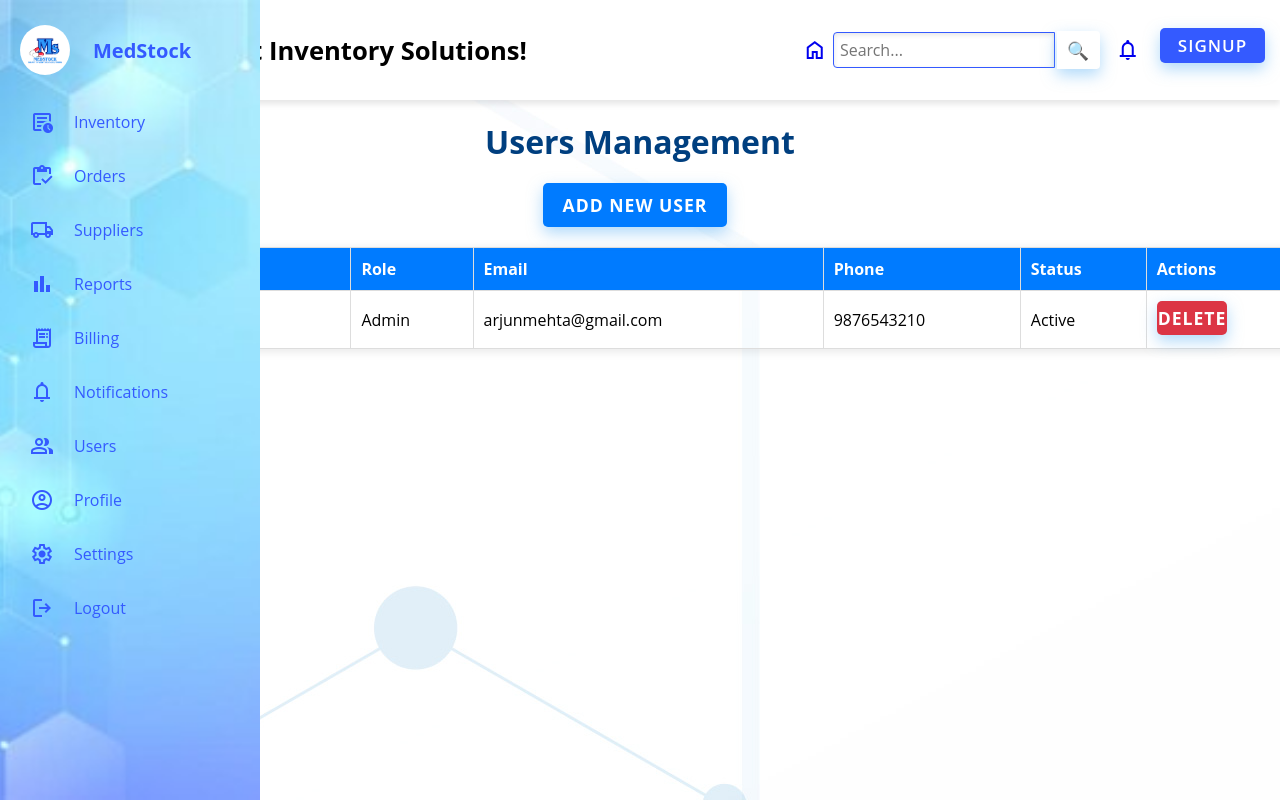
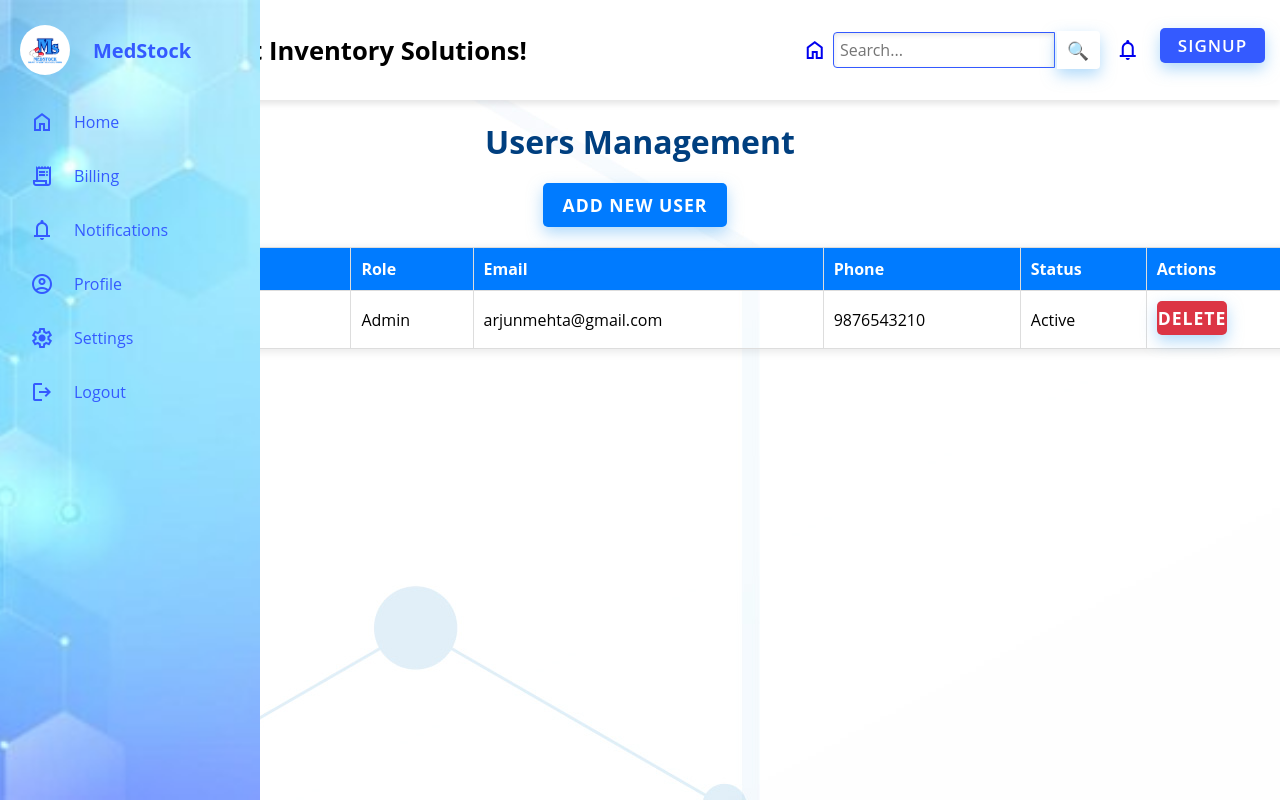
Before and after one commit to dnm10/New-MedStock, a React (Create React App) app in the folder medstock-app/: page /Users in a window 1280 px wide. Shown: the top 800 px of the page. Built offline with nearby package versions, Linux system fonts and the light colour scheme.

Commit message:
User role

```diff
--- a/medstock-app/src/App.js
+++ b/medstock-app/src/App.js
@@ -1,6 +1,6 @@
 import React from 'react';
 import Header from './Components/Header';
-import Notifications from "./Components/Notifications";
+import Notifications from './Components/Notifications';
 import FormPopup from './Components/FormPopup';
 import Sidebar from './Components/Sidebar';
 import Home from './Components/Home/Home';
@@ -14,28 +14,27 @@ import AuthForm from './Components/AuthForm';
 import ContactUs from './Components/Home/ContactUs';
 import './App.css';
 
-
 import {
   BrowserRouter as Router,
   Routes,
   Route,
   useLocation,
-} from "react-router-dom";
-
+} from 'react-router-dom';
+import { RoleProvider } from './Components/RoleContext';
 
 
 const Layout = ({ children }) => {
   const location = useLocation();
-  const hideLayout = location.pathname === '/' || location.pathname === '/Signup'; // Hide for Login & Signup
+  const isAuthPage = location.pathname === '/' || location.pathname === '/Signup';
 
   return (
     <>
-      {!hideLayout && <Header />}
+      {!isAuthPage && <Header />}
       <div className="AppContainer">
-        {!hideLayout && <Sidebar />}
+        {!isAuthPage && <Sidebar />}
         <main>{children}</main>
       </div>
-      {!hideLayout && <FormPopup />}
+      {!isAuthPage && <FormPopup />}
     </>
   );
 };
@@ -43,23 +42,29 @@ const Layout = ({ children }) => {
 function App() {
   return (
     <div className="App">
+      <RoleProvider>
         <Router>
           <Layout>
             <Routes>
-            <Route path='/' element={<AuthForm />} />      {/* Login */}
-            <Route path="/Signup" element={<AuthForm />} /> {/* Signup */}
+
+              <Route path="/" element={<AuthForm />} />
+              <Route path="/Signup" element={<AuthForm />} />
+
+
               <Route path="/Home" element={<Home />} />
-            <Route path="/Home/ContactUs" element={<ContactUs/>} />
+              <Route path="/Home/ContactUs" element={<ContactUs />} />
               <Route path="/Notifications" element={<Notifications />} />
-            <Route exact path="/Inventory" element={<Inventory />} />
+              <Route path="/Inventory" element={<Inventory />} />
               <Route path="/Billing" element={<Billing />} />
               <Route path="/Orders" element={<Orders />} />
               <Route path="/Supplier" element={<Supplier />} />
               <Route path="/Users" element={<Users />} />
               <Route path="/Reports" element={<Reports />} />
+
             </Routes>
           </Layout>
         </Router>
+      </RoleProvider>
     </div>
   );
 }
--- a/medstock-app/src/Components/AuthForm.js
+++ b/medstock-app/src/Components/AuthForm.js
@@ -2,14 +2,17 @@ import React, { useState } from 'react';
 import styles from './AuthForm.module.css';
 import mslogo from '../Assets/mslogo.png';
 import { useNavigate } from 'react-router-dom';
+import { useRole } from './RoleContext';
 
 const AuthForm = () => {
-  const navigate = useNavigate(); // ✅ React Router navigation
+  const navigate = useNavigate();
+  const { setRole } = useRole();
+
   const [isLogin, setIsLogin] = useState(true);
   const [formData, setFormData] = useState({
-    email: 'medstock@gmail.com',
-    password: 'medstock',
-    confirmPassword: 'medstock',
+    email: '',
+    password: '',
+    confirmPassword: '',
     role: 'Admin',
   });
 
@@ -19,6 +22,7 @@ const AuthForm = () => {
 
   const handleSubmit = async (e) => {
     e.preventDefault();
+
     if (!isLogin && formData.password !== formData.confirmPassword) {
       alert('Passwords do not match!');
       return;
@@ -44,7 +48,15 @@ const AuthForm = () => {
 
       if (response.ok) {
         alert(`${isLogin ? 'Login' : 'Signup'} Successful`);
-        navigate('/Home'); // ✅ Redirect using React Router
+
+        setRole(formData.role); // Set role in context
+
+        // Redirect based on role
+        if (formData.role === 'Admin') {
+          navigate('/Home');
+        } else if (formData.role === 'User') {
+          navigate('/Home'); // Same path, but Sidebar will change based on role
+        }
       } else {
         alert(result.message || `${isLogin ? 'Login' : 'Signup'} Failed`);
       }
@@ -110,7 +122,8 @@ const AuthForm = () => {
                   value="Admin"
                   checked={formData.role === 'Admin'}
                   onChange={handleChange}
-                /> Admin
+                />{' '}
+                Admin
               </label>
               <label>
                 <input
@@ -119,7 +132,8 @@ const AuthForm = () => {
                   value="User"
                   checked={formData.role === 'User'}
                   onChange={handleChange}
-                /> User
+                />{' '}
+                User
               </label>
             </div>
 
--- /dev/null
+++ b/medstock-app/src/Components/RoleContext.js
@@ -0,0 +1,15 @@
+import { createContext, useContext, useState } from 'react';
+
+const RoleContext = createContext();
+
+export const RoleProvider = ({ children }) => {
+  const [role, setRole] = useState(null); // Admin or User
+
+  return (
+    <RoleContext.Provider value={{ role, setRole }}>
+      {children}
+    </RoleContext.Provider>
+  );
+};
+
+export const useRole = () => useContext(RoleContext);
--- a/medstock-app/src/Components/Sidebar.js
+++ b/medstock-app/src/Components/Sidebar.js
@@ -1,11 +1,13 @@
-import React, {useState} from 'react';
+import React, { useState } from 'react';
 import '../App.css';
 import './Sidebar.css';
 import mslogo from '../Assets/mslogo.png';
 import { Link } from 'react-router-dom';
+import { useRole } from './RoleContext';
 
 function Sidebar() {
   const [isExpanded, setIsExpanded] = useState(false);
+  const { role } = useRole();
 
   const handleMouseEnter = () => {
     setIsExpanded(true);
@@ -18,34 +20,89 @@ function Sidebar() {
   };
 
   return (
-    <aside className={`sidebar ${isExpanded ? 'expanded' : ''}`}
-    onMouseEnter={handleMouseEnter} onMouseLeave={handleMouseLeave}>
+    <aside
+      className={`sidebar ${isExpanded ? 'expanded' : ''}`}
+      onMouseEnter={handleMouseEnter}
+      onMouseLeave={handleMouseLeave}
+    >
       <div className="sidebar-header">
-        <img src={mslogo} alt="mslogo" />
-        <h2><b>MedStock</b></h2>
+        <img src={mslogo} alt="MedStock Logo" />
+        <h2>
+          <b>MedStock</b>
+        </h2>
       </div>
       <ul className="sidebar-links">
-        <li><Link to="/Inventory"><span className="material-symbols-outlined">overview</span>Inventory</Link></li>
+        <li>
+          <Link to="/Home">
+            <span className="material-symbols-outlined">home</span>Home
+          </Link>
+        </li>
 
+        {/* Admin-Only Links */}
+        {role === 'Admin' && (
+          <>
+            <li>
+              <Link to="/Inventory">
+                <span className="material-symbols-outlined">inventory_2</span>Inventory
+              </Link>
+            </li>
 
+            <li>
+              <Link to="/Orders">
+                <span className="material-symbols-outlined">list_alt</span>Orders
+              </Link>
+            </li>
 
-        <li><Link to="/Orders"><span className="material-symbols-outlined"> inventory </span>Orders</Link></li>
+            <li>
+              <Link to="/Supplier">
+                <span className="material-symbols-outlined">local_shipping</span>Suppliers
+              </Link>
+            </li>
 
-        <li><Link to="/Supplier"><span className="material-symbols-outlined"> local_shipping </span>Suppliers</Link></li>
+            <li>
+              <Link to="/Reports">
+                <span className="material-symbols-outlined">bar_chart</span>Reports
+              </Link>
+            </li>
 
-        <li><Link to="/Reports"><span className="material-symbols-outlined"> bar_chart </span>Reports</Link></li>
+            <li>
+              <Link to="/Users">
+                <span className="material-symbols-outlined">group</span>Users
+              </Link>
+            </li>
+          </>
+        )}
 
-        <li><Link to="/Billing"><span className="material-symbols-outlined"> receipt_long </span>Billing</Link></li>
+        {/* Common Links for Both Admin & User */}
+        <li>
+          <Link to="/Billing">
+            <span className="material-symbols-outlined">receipt_long</span>Billing
+          </Link>
+        </li>
 
-        <li><Link to="/Notifications"><span className="material-symbols-outlined"> notifications </span>Notifications</Link></li>
+        <li>
+          <Link to="/Notifications">
+            <span className="material-symbols-outlined">notifications</span>Notifications
+          </Link>
+        </li>
 
-        <li><Link to="/Users"><span className="material-symbols-outlined"> group </span>Users</Link></li>
+        <li>
+          <Link to="/Profile">
+            <span className="material-symbols-outlined">account_circle</span>Profile
+          </Link>
+        </li>
 
-        <li><Link to="/Profile"><span className="material-symbols-outlined"> account_circle </span>Profile</Link></li>
+        <li>
+          <Link to="/Settings">
+            <span className="material-symbols-outlined">settings</span>Settings
+          </Link>
+        </li>
 
-        <li><Link to="/Settings"><span className="material-symbols-outlined"> settings </span>Settings</Link></li>
-
-        <li><Link to="/Logout"><span className="material-symbols-outlined"> logout </span>Logout</Link></li>
+        <li>
+          <Link to="/Logout">
+            <span className="material-symbols-outlined">logout</span>Logout
+          </Link>
+        </li>
       </ul>
     </aside>
   );
```
Lines whose indentation alone changed are shown as unchanged.
